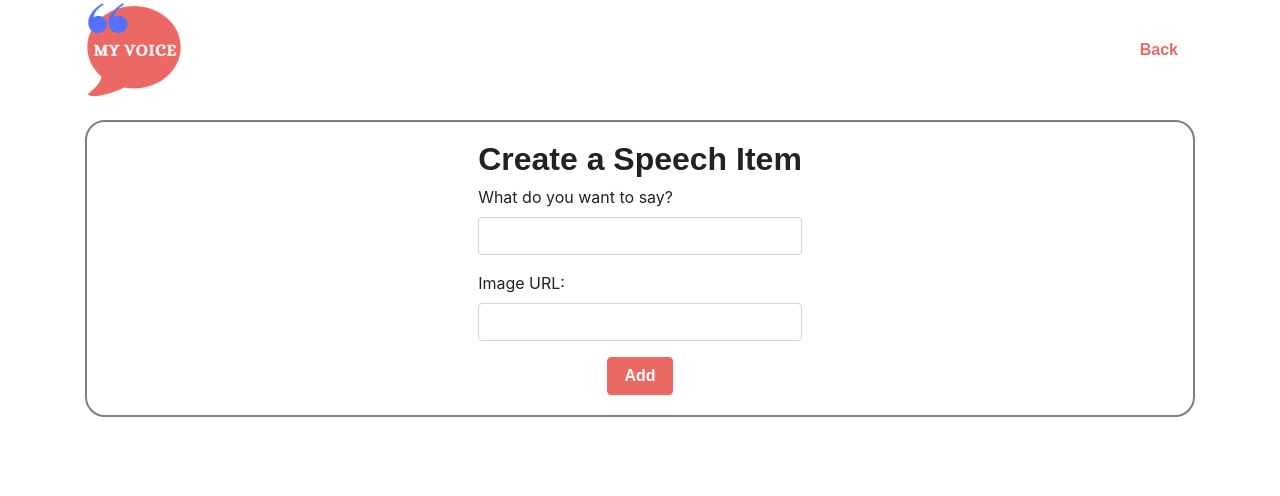
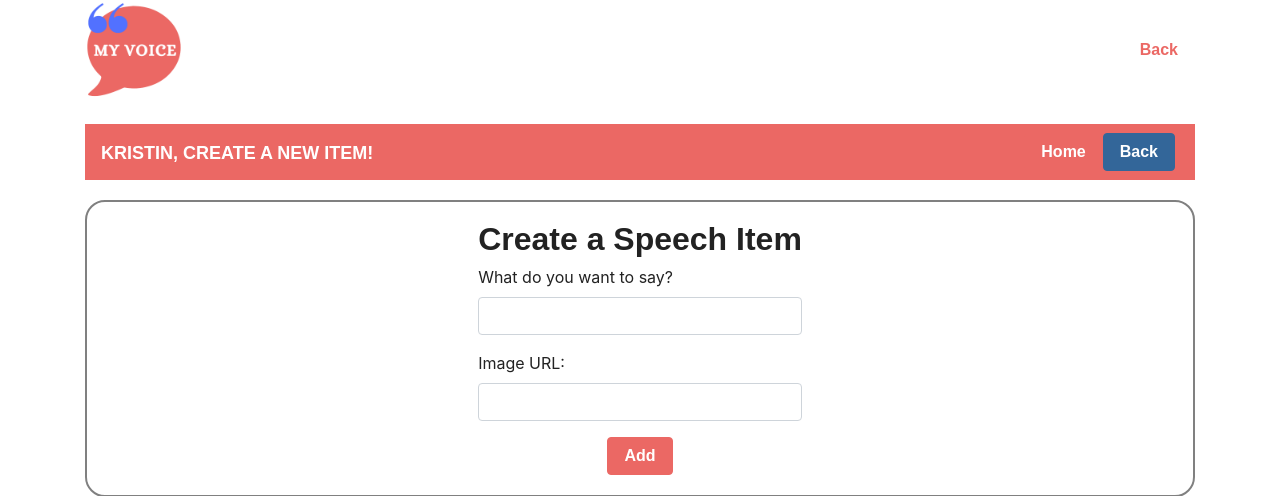
Before and after one commit to kristcar/Speech_Output, a Django app: template SpeechOutput/SpeechOutputApp/templates/add.html in a window 1280 px wide. Shown: the top 496 px of the page. Run offline with Django 3.2, Linux system fonts and the light colour scheme; the template is opened without the code that fills it: values that come from a table or form of the project are taken from there, others are empty; data comes from the database, SQL or seed files in the repository; both versions use the stored data as it was after the commit; parts of the project's set-up code (start-up, migrations or seed data) failed here and were passed over; some libraries are stand-ins or nearby versions; some web fonts are replaced.

Commit message:
nav bar added to the add page

```diff
--- a/SpeechOutput/SpeechOutputApp/templates/add.html
+++ b/SpeechOutput/SpeechOutputApp/templates/add.html
@@ -26,6 +26,25 @@
         <a href = "/pictureToSpeak">
         <button type="button" class="btn btn-link">Back</button></a>
       </div>
+
+      <nav class="navbar navbar-expand-lg navbar-dark bg-primary mt-4">
+        <a class="navbar-brand" href="#"
+          >{{current_user.first_name}}, create a new item!</a>
+          <div class="collapse navbar-collapse" id="navbarColor01">
+            <ul class="navbar-nav mr-auto">
+            </ul>
+            <a class="form-inline my-2 my-lg-0" href="/home">
+              <button type="button" class="btn btn-primary">Home</button>
+            </a>
+            <a class="form-inline my-2 my-lg-0" href="/pictureToSpeak">
+              <button type="button" class="btn btn-info my-2 my-sm-0 mr-1">
+                Back
+              </button>
+            </a>
+          </div>
+      </nav>
+
+
       <div id="message_block">
         {% if messages %}
         <class="messages">
--- a/SpeechOutput/SpeechOutputApp/urls.py
+++ b/SpeechOutput/SpeechOutputApp/urls.py
@@ -9,6 +9,7 @@ urlpatterns = [
   path('home', views.home),
   path('pictureToSpeak', views.pictureSpeak),
   path('typeToSpeak', views.typeToSpeak),
+  path('speakToText', views.speakToText),
   path('add', views.add),
   path('create', views.create),
   path('edit', views.edit),
```
Also changed, not shown: SpeechOutput/db.sqlite3.
